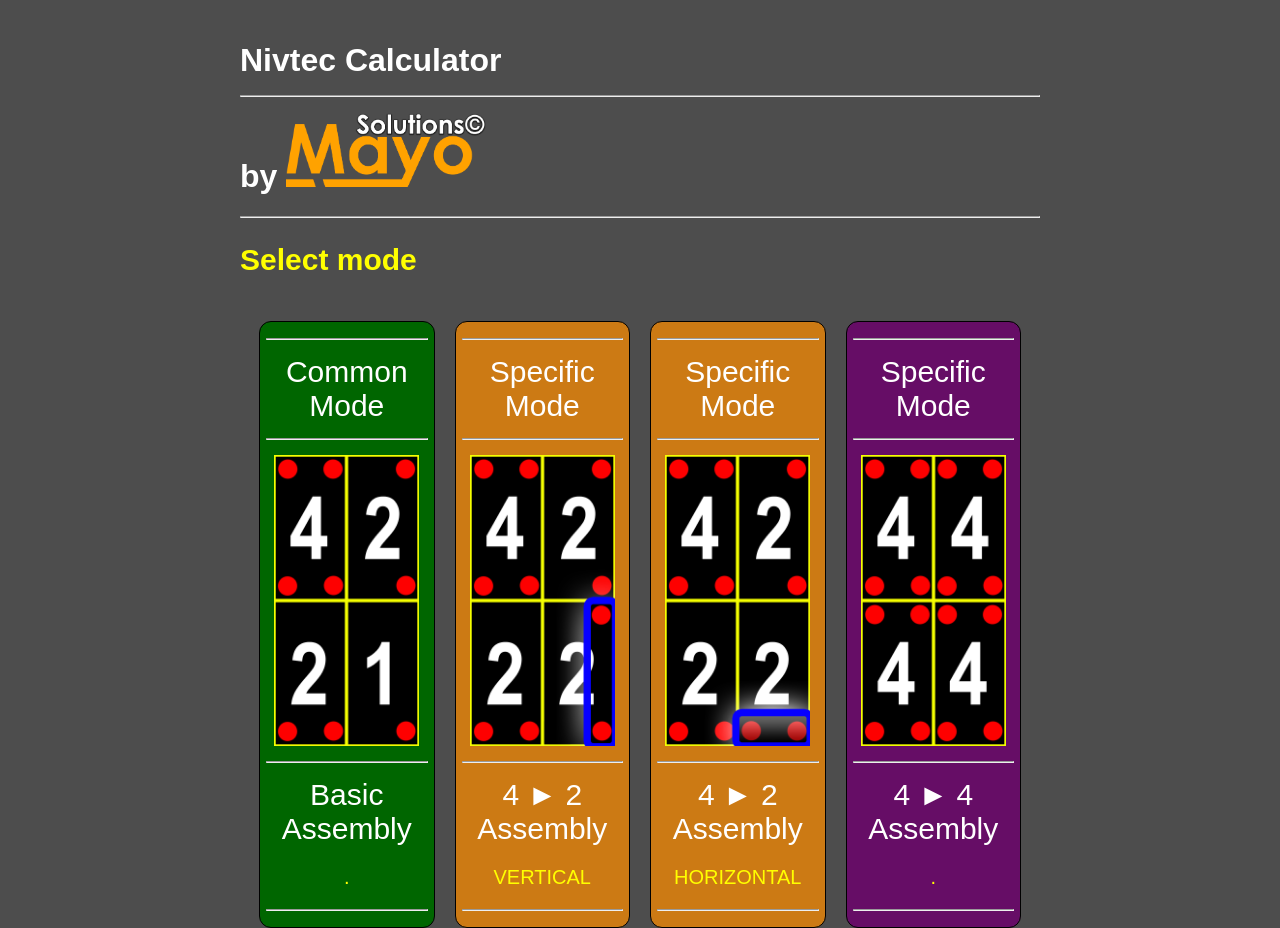
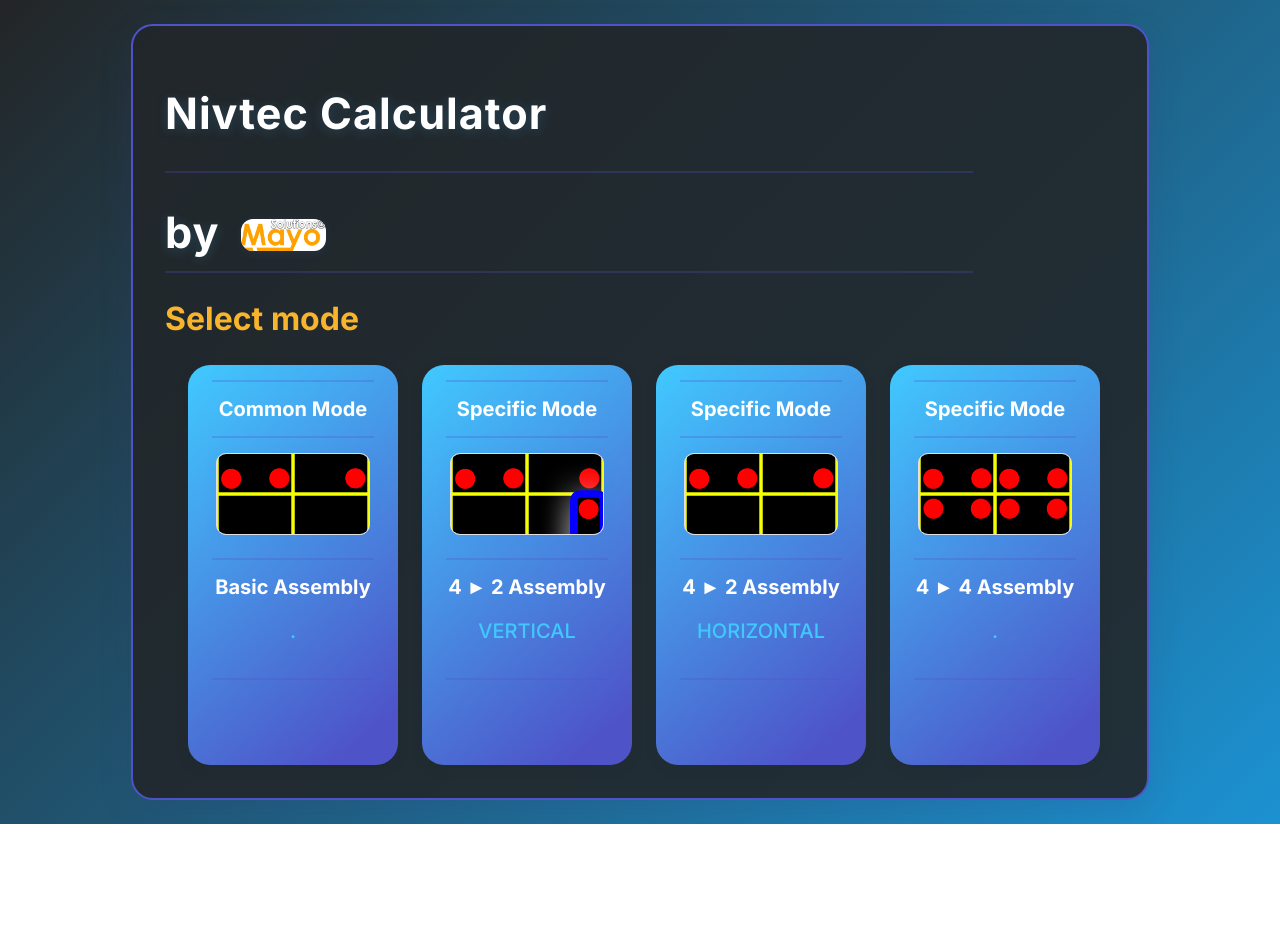
Before and after one commit to mayorian/nivtec, a plain HTML site: page build/index.html in a window 1280 px wide. After the commit the page ends 824 px from the top, so only its background shows below. Drawn offline with Linux system fonts and the light colour scheme.

Commit message:
Add files via upload

```diff
--- a/build/index.html
+++ b/build/index.html
@@ -1,215 +1,226 @@
 <!DOCTYPE html>
 <html>
-
 <head>
-
   <title>Nivtec ©MayoSolutions</title>
-
+  <link href="https://fonts.googleapis.com/css2?family=Inter:wght@500;700&display=swap" rel="stylesheet">
   <style>
-        body{
-          background-color: #4d4d4d;
+    :root {
+      --accent1: #41c9ff;
+      --accent2: #4e54c8;
+      --accent3: #f7b42c;
+      --accent4: #7f53ac;
+      --bg1: #232526;
+      --bg2: #1c92d2;
+      --border: #222;
+      --white: #fff;
+      --button-shadow: 0 4px 14px 0 rgba(34, 38, 42, 0.09);
     }
-        table, th, td {
-          border: 8px solid #4d4d4d;
+    body {
+      min-height: 100vh;
+      margin: 0;
+      font-family: 'Inter', Arial, Helvetica, sans-serif;
+      background: linear-gradient(135deg, var(--bg1) 0%, var(--bg2) 100%);
+      display: flex;
+      align-items: center;
+      justify-content: center;
     }
-        h1{
-          font-family: Arial, Helvetica, sans-serif;
-          color: white;
+    .center-element {
+      max-width: 950px;
+      background: rgba(34, 38, 42, 0.90);
+      border-radius: 22px;
+      box-shadow: 0 10px 32px 0 rgba(50,60,130,0.18);
+      padding: 32px;
+      border: 2px solid var(--accent2);
+      margin: 24px;
     }
-
+    h1 {
+      font-family: 'Inter', Arial, Helvetica, sans-serif;
+      font-size: 2.7rem;
+      font-weight: 700;
+      color: var(--white);
+      letter-spacing: 1px;
+      margin-bottom: 0.3em;
+      text-shadow: 0 2px 12px rgba(76, 183, 255, 0.2);
+    }
     h2 {
-          font-family: Arial, Helvetica, sans-serif;
-          color: yellow;
-          font-size: 30px;
+      font-family: 'Inter', Arial, Helvetica, sans-serif;
+      color: var(--accent3);
+      font-size: 2rem;
+      font-weight: 700;
+      margin-bottom: 0.8em;
     }
-
     h3, p {
-          font-family: Arial, Helvetica, sans-serif;
-          color: yellow;
+      font-family: 'Inter', Arial, Helvetica, sans-serif;
+      color: var(--accent1);
+      font-size: 1.08rem;
+      font-weight: 500;
     }
-
-
+    table.center-table {
+      margin: 0 auto;
+      border-collapse: separate;
+      border-spacing: 22px 0;
+    }
+    td {
+      border: none;
+      background: none;
+    }
+    button.font-button {
+      width: 210px;
+      min-height: 400px;
+      background: linear-gradient(140deg, var(--accent1) 0%, var(--accent2) 90%);
+      border: none;
+      color: var(--white);
+      font-family: 'Inter', Arial, Helvetica, sans-serif;
+      font-size: 1.25rem;
+      font-weight: 600;
+      border-radius: 22px;
+      box-shadow: var(--button-shadow);
+      transition: background 0.25s, box-shadow 0.25s, transform 0.18s;
+      padding: 0 10px;
+      cursor: pointer;
+      position: relative;
+      outline: none;
+      display: flex;
+      flex-direction: column;
+      align-items: center;
+    }
     .button-1 {
-          background-color: #006600; /* Green */
-          border: 1px solid black;
-          color: white;
-
-          text-align: center;
-          text-decoration: none;
-          display: inline-block;
-          font-size: 14px;
-          cursor: pointer;
+      background: linear-gradient(135deg, #38ef7d 0%, #11998e 100%);
     }
-
     .button-2 {
-          background-color: #cc7a14; /* Green */
-          border: 1px solid black;
-          color: white;
-
-          text-align: center;
-          text-decoration: none;
-          display: inline-block;
-          font-size: 14px;
-          cursor: pointer;
+      background: linear-gradient(135deg, #f7971e 0%, #ffd200 100%);
+      color: #242526;
     }
-
     .button-3 {
-          background-color: #660d66; /* Green */
-          border: 1px solid black;
-          color: white;
-
-          text-align: center;
-          text-decoration: none;
-          display: inline-block;
-          font-size: 14px;
-          cursor: pointer;
+      background: linear-gradient(135deg, #654ea3 0%, #eaafc8 100%);
     }
-
-        .button-1:hover {
-          background-color: #132bc6;
+    .button-1:hover,
+    .button-2:hover,
+    .button-3:hover {
+      background: linear-gradient(135deg, var(--accent4) 0%, var(--accent2) 100%);
+      color: var(--white);
+      box-shadow: 0 6px 24px 0 rgba(76, 183, 255, 0.32);
+      transform: translateY(-3px) scale(1.03);
     }
-
-        .button-2:hover {
-          background-color: #132bc6;
+    .button4 {
+      border-radius: 22px;
     }
-
-        .button-3:hover {
-          background-color: #132bc6;
+    .img-style {
+      height: 80px;
+      width: 80%;
+      object-fit: cover;
+      display: block;
+      border-radius: 10px;
+      margin: 0 auto 8px auto;
+      box-shadow: 0 2px 14px 0 rgba(70,130,220,0.07);
+      border: 1px solid #e0e0e0;
+      background: #fff;
     }
-
-        .button1 {border-radius: 2px;}
-        .button2 {border-radius: 4px;}
-        .button3 {border-radius: 8px;}
-        .button4 {border-radius: 12px;}
-        .button5 {border-radius: 50%;}
-
-        .font-button{
-          font-size: 30px;
+    .center-element img[style*="width:25%"] {
+      width: 85px !important;
+      min-width: 70px;
+      vertical-align: middle;
+      border-radius: 12px;
+      margin-left: 10px;
+      margin-bottom: 2px;
+      background: white;
+      box-shadow: 0 2px 10px rgba(70,130,220,0.11);
     }
-
-        .center-table {
-          margin-left: auto;
-          margin-right: auto;
-          display: block;
+    hr {
+      border: none;
+      border-top: 2px solid var(--accent2);
+      margin: 0.75em 0;
+      width: 85%;
+      opacity: 0.27;
     }
-
+    @media (max-width: 1024px) {
       .center-element {
-          margin: auto;
-          width: 800px;
-          border: 3px solid #4d4d4d;
         padding: 10px;
       }
-
-        .center-sub-element {
-          margin: auto;
+      button.font-button {
+        width: 160px;
+        min-height: 280px;
+        font-size: 1rem;
+      }
+      .img-style {
+        height: 56px;
+      }
+    }
+    @media (max-width: 700px) {
+      .center-element {
+        max-width: 100vw;
+        padding: 3vw;
+      }
+      table.center-table, tr, td {
+        display: block;
         width: 100%;
-          border: 3px solid #4d4d4d;
-          padding: 10px;
       }
-
-
-        .solid-border{
-          border: 8px solid;
-          border-radius: 10px;
+      tr {
+        margin-bottom: 12px;
       }
-
-        .img-style{
-          height:90%; width:90%; display: block;
+      button.font-button {
+        width: 98vw;
+        margin-bottom: 12px;
+      }
     }
   </style>
-
 </head>
-
 <body>
-
   <div class="center-element">
-    <h1>Nivtec Calculator <hr> by
-
-        <img
-            src="imgs/brandFinalPNG.png"
-            style="width:25%"
-            crossorigin="anonymous"
-        />
+    <h1>
+      Nivtec Calculator <hr> by
+      <img src="imgs/brandFinalPNG.png" style="width:25%" crossorigin="anonymous" />
     </h1>
-
     <hr>
-
-    <h2> Select mode</h2>
-
-
-
+    <h2>Select mode</h2>
     <table class="center-table">
       <tr>
-
         <td>
-          <button class="font-button button-1 button4 center-table"  onclick="location.href='4221.html';">
+          <button class="font-button button-1 button4 center-table" onclick="location.href='4221.html';">
             <hr>
             Common Mode
             <hr>
-                  <img
-                  src="imgs/4221mode.jpg"
-                  class="img-style center-table "
-                  crossorigin="anonymous"
-                  />
+            <img src="imgs/4221mode.jpg" class="img-style center-table" crossorigin="anonymous" />
             <hr>
             Basic Assembly <p style="font-size: 20px;"> . </p>
             <hr>
           </button>
         </td>
-
         <td>
           <button class="font-button button-2 button4 center-table" onclick="location.href='4222ver.html';">
             <hr>
             Specific Mode
             <hr>
-                  <img
-                  src="imgs/4222modeVertical.jpg"
-                  class="img-style center-table "
-                  crossorigin="anonymous"
-                  />
+            <img src="imgs/4222modeVertical.jpg" class="img-style center-table" crossorigin="anonymous" />
             <hr>
             4 ► 2 Assembly <p style="font-size: 20px;"> VERTICAL </p>
             <hr>
           </button>
         </td>
-
         <td>
           <button class="font-button button-2 button4 center-table" onclick="location.href='4222hor.html';">
             <hr>
             Specific Mode
             <hr>
-                  <img
-                  src="imgs/4222modeHorizontal.jpg"
-                  class="img-style center-table "
-                  crossorigin="anonymous"
-                  />
+            <img src="imgs/4222modeHorizontal.jpg" class="img-style center-table" crossorigin="anonymous" />
             <hr>
             4 ► 2 Assembly <p style="font-size: 20px;"> HORIZONTAL </p>
             <hr>
           </button>
         </td>
-
         <td>
-          <button class="font-button button-3 button4 center-table"  onclick="location.href='4444.html';">
+          <button class="font-button button-3 button4 center-table" onclick="location.href='4444.html';">
             <hr>
             Specific Mode
             <hr>
-                  <img
-                  src="imgs/4444mode.jpg"
-                  class="img-style center-table "
-                  crossorigin="anonymous"
-                  />
+            <img src="imgs/4444mode.jpg" class="img-style center-table" crossorigin="anonymous" />
             <hr>
             4 ► 4 Assembly <p style="font-size: 20px;"> . </p>
             <hr>
           </button>
         </td>
-
       </tr>
-
     </table>
-
   </div>
-
 </body>
 </html>
```
Lines whose indentation alone changed are shown as unchanged.
